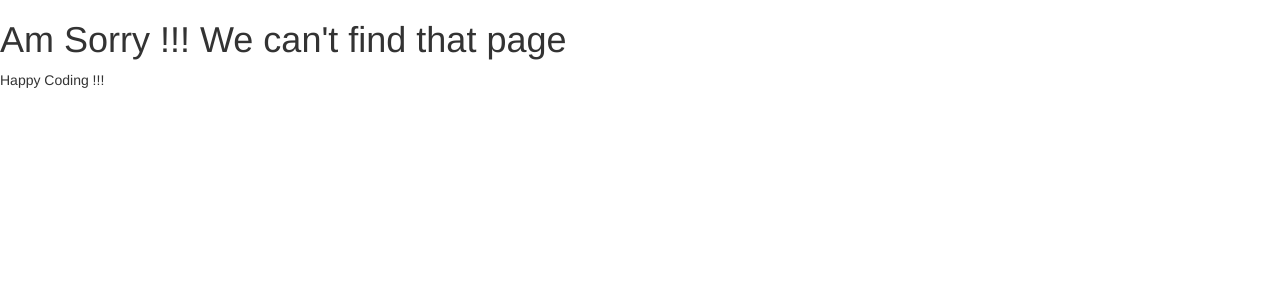
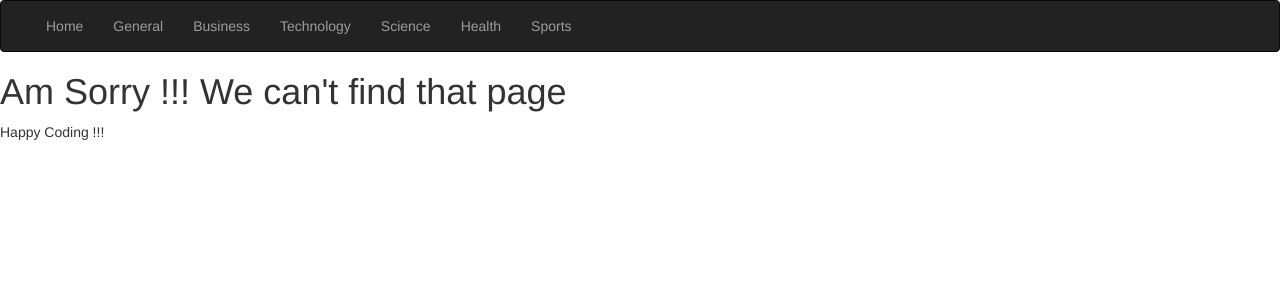
Before and after one commit to Ritamwaura/news-highwrite, a Python web app: template app/templates/404.html in a window 1280 px wide. Shown: the top 300 px of the page. Run offline with Jinja, Linux system fonts and the light colour scheme; the template is opened without the code that fills it, so the values that code supplies are empty; some libraries are stand-ins or nearby versions.

Commit message:
commitAdd a navbar bar forall news category

```diff
--- a/app/templates/navbar.html
+++ b/app/templates/navbar.html
@@ -0,0 +1,16 @@
+<div class="navbar navbar-inverse" role="navigation">
+    <div class="container-fluid">
+
+        <div class="navbar-collapse collapse" role="navigation">
+            <ul class="nav navbar-nav">
+                <li><a href="/">Home</a></li>
+                <li><a href="#general">General</a></li>
+                <li><a href="#business">Business</a></li>
+                <li><a href="#technology">Technology</a></li>
+                <li><a href="#science">Science</a></li>
+                <li><a href="#health">Health</a></li>
+                <li><a href="#sports">Sports</a></li>
+            </ul>
+        </div>
+    </div>
+</div>
```
Also changed, not shown: app/templates/macros.html (+12 -0 lines).
